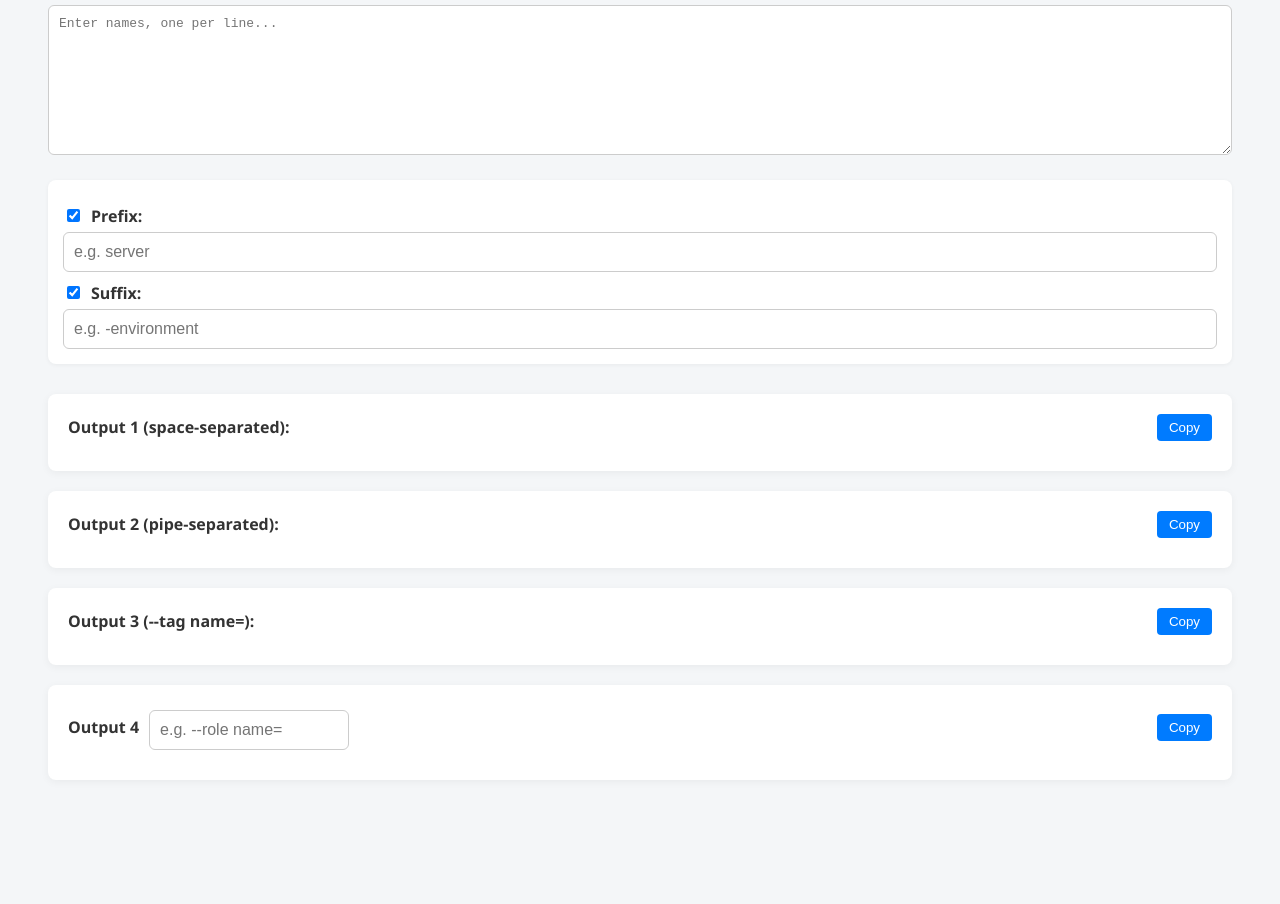
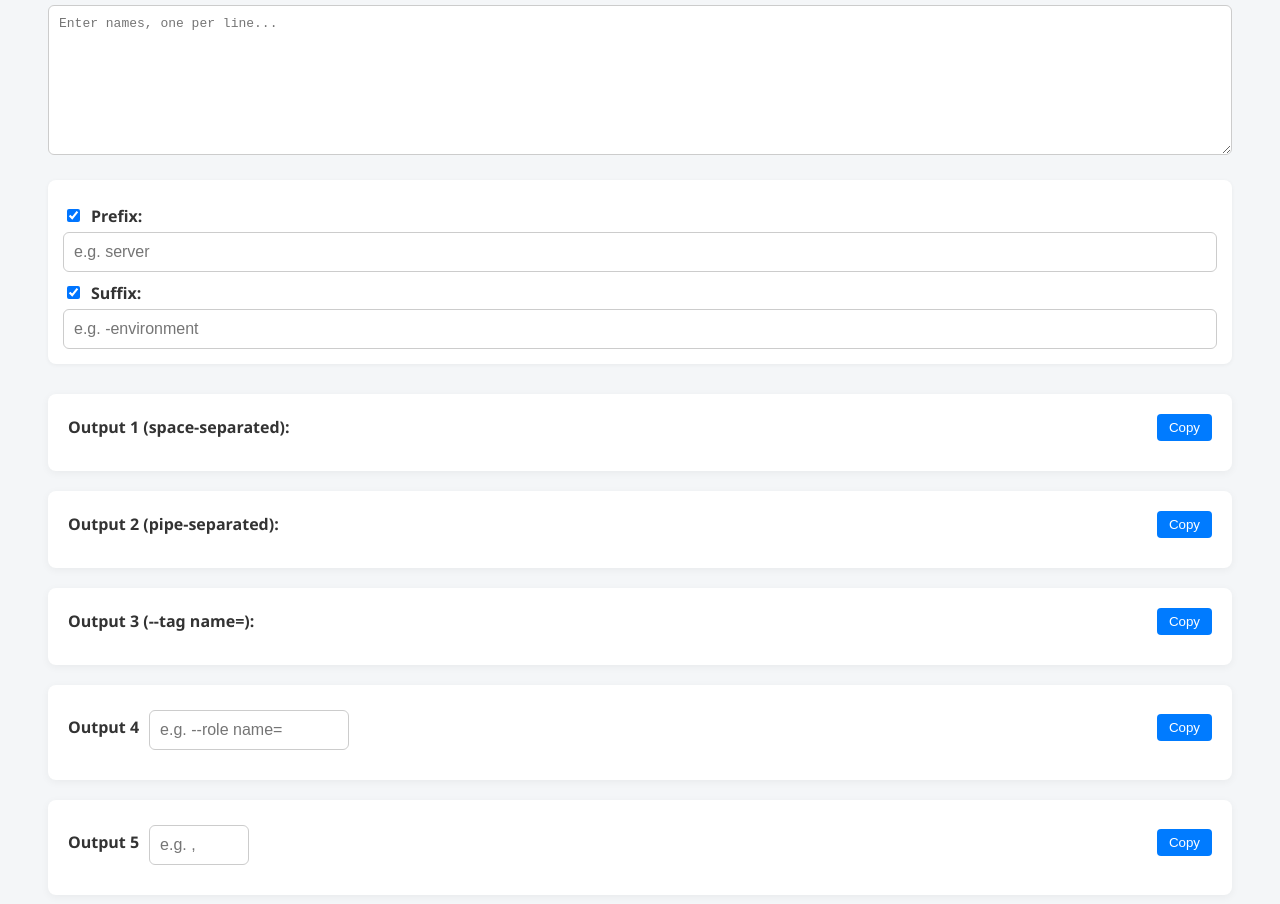
Before and after one commit to pythian-acosta/tools, a plain HTML site: page name-formatter.html in a window 1280 px wide. Shown: the part 134-1038 px from the top of the page. Before the commit the page ends 962 px from the top, so only its background shows below. Drawn offline with Linux system fonts and the light colour scheme.

Commit message:
Add custom separator

```diff
--- a/js/name-formatter.js
+++ b/js/name-formatter.js
@@ -3,7 +3,7 @@ const prefixInput = document.getElementById('prefix');
 const suffixInput = document.getElementById('suffix');
 const enablePrefix = document.getElementById('enablePrefix');
 const enableSuffix = document.getElementById('enableSuffix');
-
+const customSeparatorInput = document.getElementById('customSeparator');
 const errorDiv = document.getElementById('error');
 
 window.addEventListener('DOMContentLoaded', () => {
@@ -13,6 +13,7 @@ window.addEventListener('DOMContentLoaded', () => {
   enablePrefix.checked = localStorage.getItem('pythian_acosta_name-formatter_enablePrefix') !== 'false';
   enableSuffix.checked = localStorage.getItem('pythian_acosta_name-formatter_enableSuffix') !== 'false';
   document.getElementById('customCommand').value = localStorage.getItem('pythian_acosta_name-formatter_customCommand') || '';
+  customSeparatorInput.value = localStorage.getItem('pythian_acosta_name-formatter_customSeparator') || '';
   updateOutputs();
 });
 
@@ -21,6 +22,7 @@ prefixInput.addEventListener('input', updateOutputs);
 suffixInput.addEventListener('input', updateOutputs);
 enablePrefix.addEventListener('change', updateOutputs);
 enableSuffix.addEventListener('change', updateOutputs);
+customSeparatorInput.addEventListener('input', updateOutputs);
 document.getElementById('customCommand').addEventListener('input', updateOutputs);
 
 function updateOutputs() {
@@ -31,12 +33,14 @@ function updateOutputs() {
   localStorage.setItem('pythian_acosta_name-formatter_suffix', suffixInput.value);
   localStorage.setItem('pythian_acosta_name-formatter_enablePrefix', enablePrefix.checked);
   localStorage.setItem('pythian_acosta_name-formatter_enableSuffix', enableSuffix.checked);
+  localStorage.setItem('pythian_acosta_name-formatter_customSeparator', customSeparatorInput.value);
 
   const rawLines = input.value.trim().split(/\n+/);
   const names = rawLines.filter(name => name.trim() !== '');
   const invalidNames = names.filter(name => name.includes(' '));
   const prefix = enablePrefix.checked ? prefixInput.value : '';
   const suffix = enableSuffix.checked ? suffixInput.value : '';
+  const customSeparator = customSeparatorInput.value;
 
   const invalidPrefixSuffix = [];
   if (prefix.includes(' ')) invalidPrefixSuffix.push(`prefix: "${prefix}"`);
@@ -63,6 +67,7 @@ function updateOutputs() {
   document.getElementById('output2').textContent = transformed.join('|');
   document.getElementById('output3').textContent = transformed.map(name => `--tag name=${name}`).join(' ');
   document.getElementById('output4').textContent = transformed.map(name => `${customCommand}${name}`).join(' ');
+  document.getElementById('output5').textContent = transformed.join(customSeparator);
 }
 
 function clearOutputs() {
@@ -70,6 +75,7 @@ function clearOutputs() {
   document.getElementById('output2').textContent = '';
   document.getElementById('output3').textContent = '';
   document.getElementById('output4').textContent = '';
+  document.getElementById('output5').textContent = '';
 }
 
 function copyToClipboard(elementId, button) {
--- a/name-formatter.html
+++ b/name-formatter.html
@@ -57,6 +57,16 @@
       </div>
       <span id="output4"></span>
     </div>
+    <div class="output-box">
+      <div class="output-header">
+        <div style="display: flex; align-items: center; gap: 10px;">
+          <strong>Output 5</strong>
+          <input type="text" id="customSeparator" placeholder="e.g. ," style="width: 100px;">
+        </div>
+        <button class="copy-btn" onclick="copyToClipboard('output5', this)">Copy</button>
+      </div>
+      <span id="output5"></span>
+    </div>
   </div>
 
   <script src="js/name-formatter.js"></script>
```
